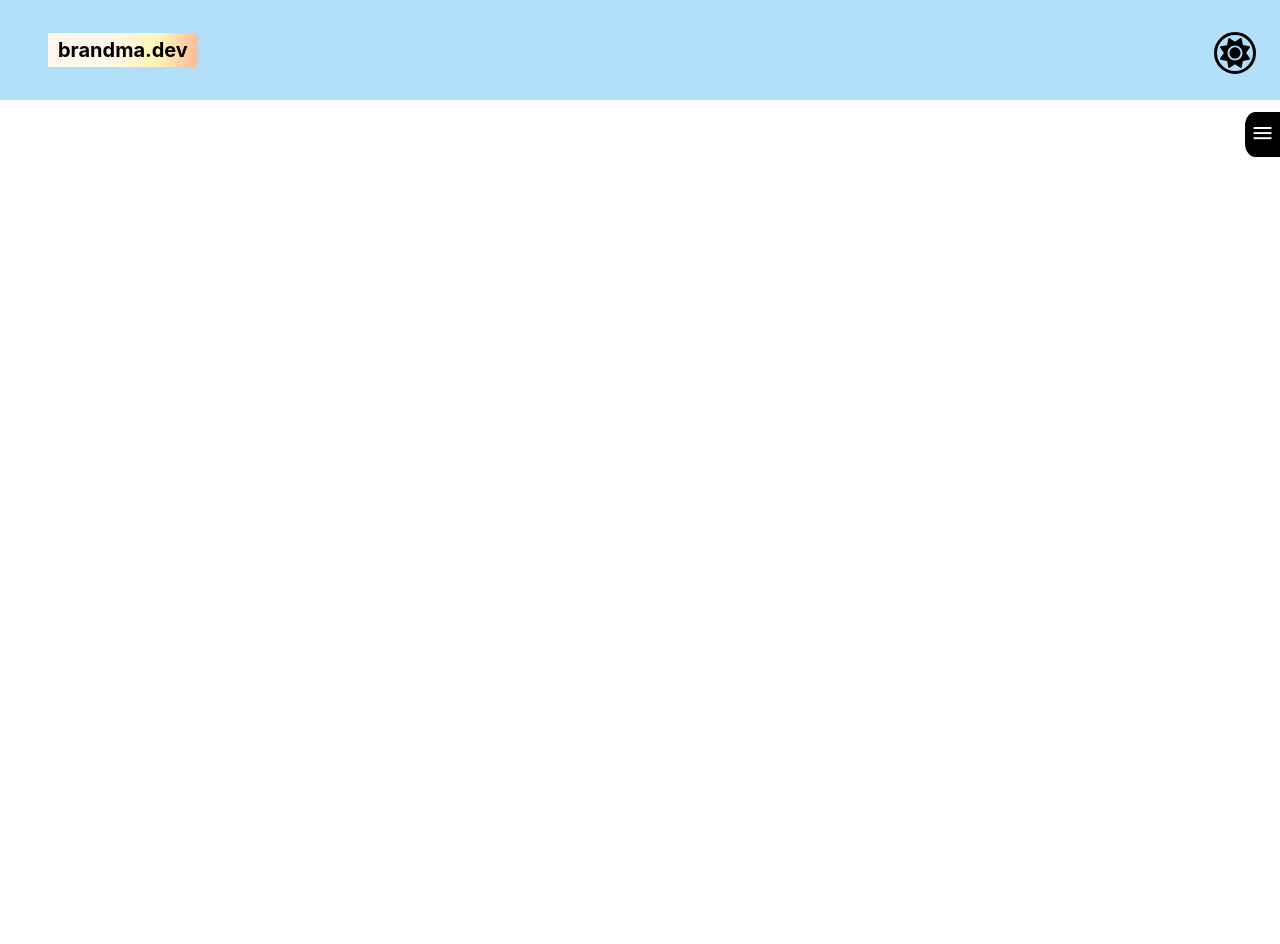
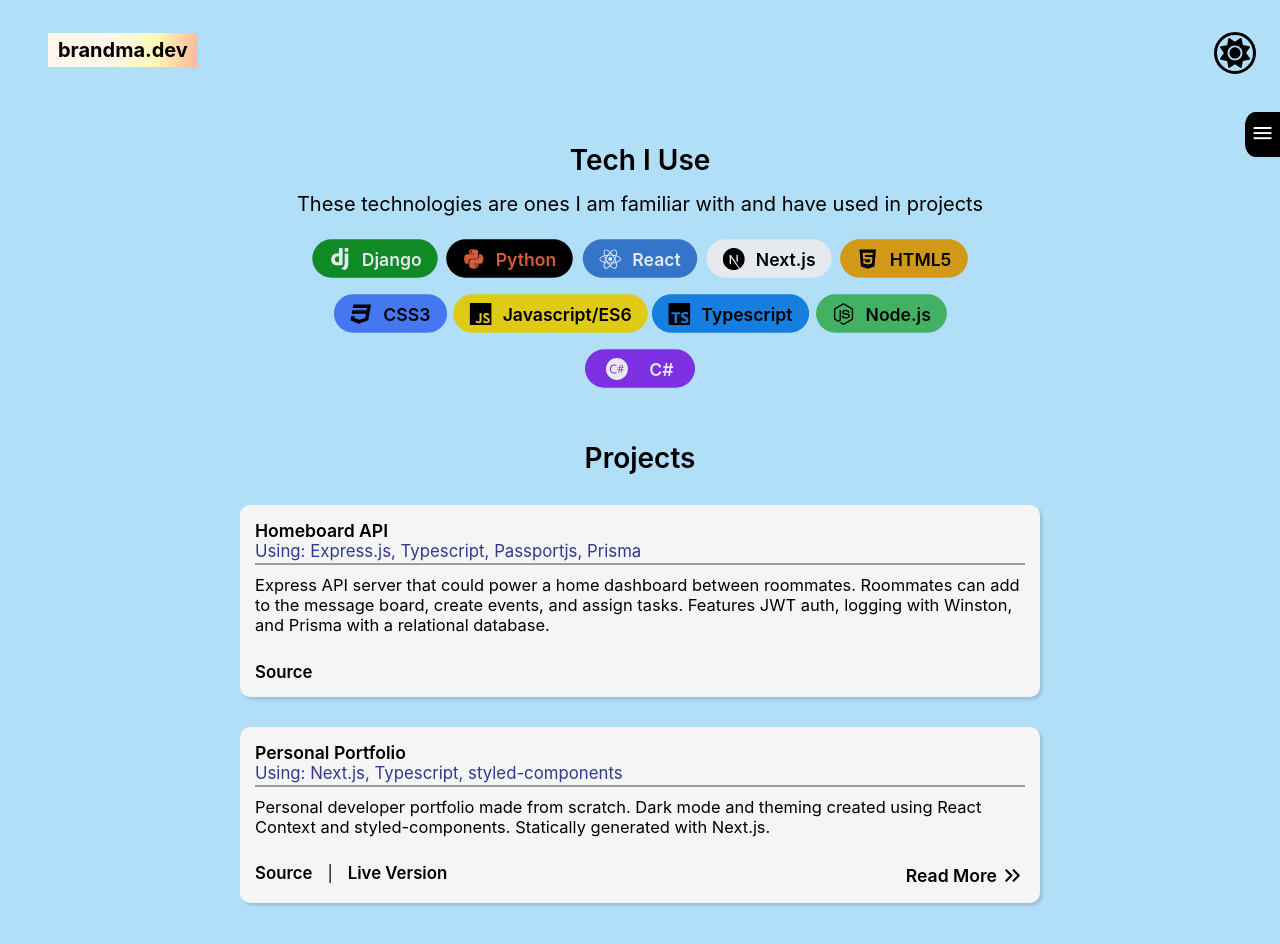
Before and after one commit to maybemaby/brandma.dev, a Next.js app: page / in a window 1280 px wide. Shown: the top 944 px of the page. Before the commit the page ends 800 px from the top, so only its background shows below. Built offline with nearby package versions, Linux system fonts and the light colour scheme.

Commit message:
Create ProjectSection to base, add to index

```diff
--- /dev/null
+++ b/components/ProjectSection.tsx
@@ -0,0 +1,162 @@
+import styled from "styled-components";
+import Link from "next/link";
+import { FiChevronsRight } from "react-icons/fi";
+import { Card } from "../components/Card/Card";
+
+export interface Project {
+  title: string;
+  description: string;
+  technologies: string[];
+  repo?: string;
+  liveUrl?: string;
+  morePath?: string;
+}
+
+interface ProjectSectionProps {
+  projects: Project[];
+}
+
+const Container = styled.section`
+  display: flex;
+  flex-direction: column;
+  align-items: center;
+  margin: 50px 20px;
+  gap: 30px;
+
+  @media screen and (min-width: 1024px) {
+    margin: 50px 10%;
+  }
+
+  @media screen and (min-width: 1920px) {
+    margin: 50px 20%;
+  }
+`;
+
+const Header = styled.div`
+  font-weight: 600;
+  font-size: 28px;
+  color: ${(p) => p.theme.font.color.default};
+`;
+
+const ProjectLayout = styled.div`
+  display: flex;
+  flex-direction: column;
+  align-items: flex-start;
+  padding: 15px;
+`;
+
+const ProjectFooter = styled.div`
+  display: flex;
+  flex-direction: row;
+  justify-content: space-between;
+  justify-self: flex-end;
+  width: 100%;
+  margin-top: 10px;
+`;
+
+const ProjectLink = styled.a`
+  text-decoration: none;
+  font-weight: 600;
+  color: ${(p) => p.theme.color.black};
+  font-size: 1.05rem;
+  margin-right: 15px;
+
+  &:hover {
+    color: #3b77ee;
+    cursor: pointer;
+  }
+
+  &:last-of-type {
+    margin-left: 15px;
+  }
+
+  &:first-of-type {
+    margin-left: 0px;
+  }
+`;
+
+const ChevronRight = styled(FiChevronsRight)`
+  &:hover {
+    color: #3b77ee;
+    cursor: pointer;
+  }
+`;
+
+export const ProjectSection = ({ projects }: ProjectSectionProps) => {
+  return (
+    <Container id="project-section">
+      <Header>Projects</Header>
+      {projects.map((project, index) => {
+        return (
+          <Card
+            width={"100%"}
+            maxWidth={"800px"}
+            height={"fit-content"}
+            borderRadius={"10px"}
+            key={index}
+          >
+            <ProjectLayout>
+              <div style={{ fontSize: "1.1rem", fontWeight: "600" }}>
+                {project.title}
+              </div>
+              <div
+                style={{
+                  fontSize: "1.05rem",
+                  color: "#33398f",
+                  width: "100%",
+                  paddingBottom: "2px",
+                  borderBottom: "2px solid #5254548b",
+                }}
+              >
+                Using: {project.technologies.join(", ")}
+              </div>
+              <p style={{ fontSize: "1.03rem", marginTop: "10px" }}>
+                {project.description}
+              </p>
+              <ProjectFooter>
+                <div>
+                  {project.repo && (
+                    <ProjectLink
+                      href={project.repo}
+                      target="_blank"
+                      rel="noreferrer"
+                    >
+                      Source
+                    </ProjectLink>
+                  )}
+                  {project.liveUrl && "|"}
+                  {project.liveUrl && (
+                    <ProjectLink
+                      href={project.liveUrl}
+                      target="_blank"
+                      rel="noreferrer"
+                    >
+                      Live Version
+                    </ProjectLink>
+                  )}
+                </div>
+                {project.morePath && (
+                  <div style={{ display: "flex", alignItems: "center" }}>
+                    <Link href={project.morePath} passHref={true}>
+                      <ProjectLink
+                        style={{
+                          fontSize: "1.1rem",
+                          marginRight: "3px",
+                        }}
+                      >
+                        Read More
+                      </ProjectLink>
+                    </Link>
+                    <Link href={project.morePath} passHref={true}>
+                      <ChevronRight size={25} />
+                    </Link>
+                  </div>
+                )}
+              </ProjectFooter>
+            </ProjectLayout>
+          </Card>
+        );
+      })}
+    </Container>
+  );
+};
--- a/pages/index.tsx
+++ b/pages/index.tsx
@@ -1,9 +1,20 @@
 import type { NextPage } from "next";
-import { useContext, useState, useEffect } from "react";
+import { useContext } from "react";
 import styled, { ThemeProvider } from "styled-components";
+import { FaReact, FaHtml5, FaCss3, FaPython, FaNodeJs } from "react-icons/fa";
+import {
+  SiDjango,
+  SiJavascript,
+  SiCsharp,
+  SiNextdotjs,
+  SiTypescript,
+} from "react-icons/si";
 import { DarkModeContext } from "../components/DarkModeProvider";
 import { DarkModeToggle } from "../components/DarkModeToggle";
+import { ProjectSection, Project } from "../components/ProjectSection";
 import { SideBar } from "../components/SideBar/SideBar";
+import { TechSection } from "../components/TechSection";
+import { IconBadge } from "../components/IconBadge";
 import { lightTheme, darkTheme } from "../theme";
 
 const Div = styled.div`
@@ -33,6 +44,12 @@
   backdrop-filter: blur(2px);
 `;
 
+const Main = styled.main`
+  margin: 20px 10px 0 10px;
+  display: flex;
+  flex-direction: column;
+`;
+
 const Home: NextPage = () => {
   const darkMode = useContext(DarkModeContext);
 
@@ -46,6 +63,29 @@
       path: "/",
     },
     { name: "Projects", path: "/projects" },
+    { name: "Resume", path: "/resume" },
+  ];
+
+  const projects: Project[] = [
+    {
+      description: `Express API server that could power a home dashboard between roommates.
+      Roommates can add to the message board, create events, and assign tasks.
+      Features JWT auth, logging with Winston, and Prisma with a relational database.
+      `,
+      title: "Homeboard API",
+      technologies: ["Express.js", "Typescript", "Passportjs", "Prisma"],
+      repo: "https://github.com/maybemaby/homeboard-api",
+    },
+    {
+      description: `Personal developer portfolio made from scratch. Dark mode and theming
+      created using React Context and styled-components. Statically generated with Next.js.
+      `,
+      title: "Personal Portfolio",
+      technologies: ["Next.js", "Typescript", "styled-components"],
+      repo: "https://github.com/maybemaby/brandma.dev",
+      liveUrl: "https://brandma.dev/",
+      morePath: "/projects/portfolio",
+    },
   ];
 
   return (
@@ -56,6 +96,78 @@
           <HeaderIcon>brandma.dev</HeaderIcon>
           <DarkModeToggle onClick={toggleDark} />
         </PortfolioHeader>
+        <Main>
+          <TechSection
+            badges={[
+              <IconBadge
+                label={"Django"}
+                bgColor={"#0f8a25"}
+                color={"#e6e9ed"}
+                Icon={SiDjango}
+                key={1}
+              />,
+              <IconBadge
+                label={"Python"}
+                Icon={FaPython}
+                color={"#d45d38"}
+                key={6}
+              />,
+              <IconBadge
+                label={"React"}
+                Icon={FaReact}
+                bgColor={"#3475c9"}
+                color={"#e6e9ed"}
+                key={2}
+              />,
+              <IconBadge
+                label={"Next.js"}
+                Icon={SiNextdotjs}
+                bgColor={"#e6e9ed"}
+                color={"#000000"}
+                key={9}
+              />,
+              <IconBadge
+                label={"HTML5"}
+                Icon={FaHtml5}
+                bgColor={"#d19917"}
+                key={3}
+              />,
+              <IconBadge
+                label={"CSS3"}
+                Icon={FaCss3}
+                bgColor={"#4578f0"}
+                key={4}
+              />,
+              <IconBadge
+                label={"Javascript/ES6"}
+                Icon={SiJavascript}
+                bgColor={"#dfcb16"}
+                key={5}
+              />,
+              <IconBadge
+                label={"Typescript"}
+                Icon={SiTypescript}
+                bgColor={"#167edf"}
+                key={10}
+              />,
+              <IconBadge
+                label={"Node.js"}
+                Icon={FaNodeJs}
+                bgColor={"#42b163"}
+                color={"#070707"}
+                key={8}
+              />,
+              <IconBadge
+                label={"C#"}
+                Icon={SiCsharp}
+                bgColor={"#7d2fe2"}
+                color={"#e6e9ed"}
+                key={7}
+              />,
+            ]}
+          />
+          <ProjectSection projects={projects}></ProjectSection>
+        </Main>
       </Div>
     </ThemeProvider>
   );
```
